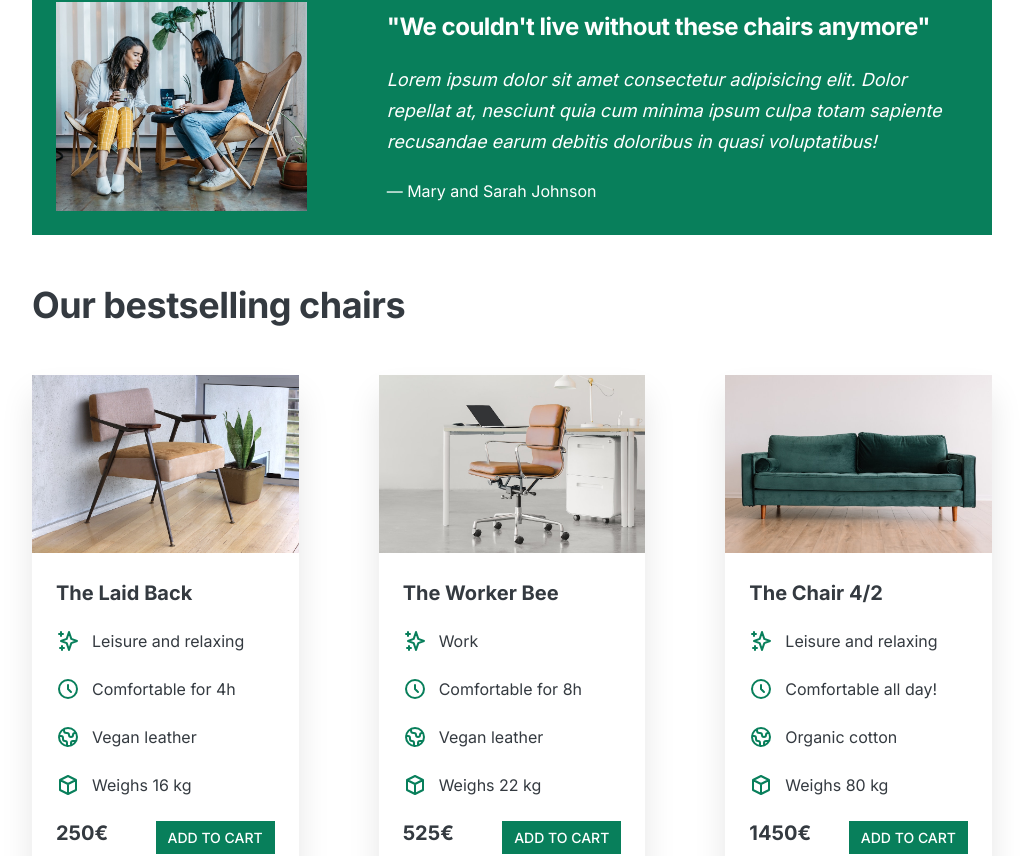
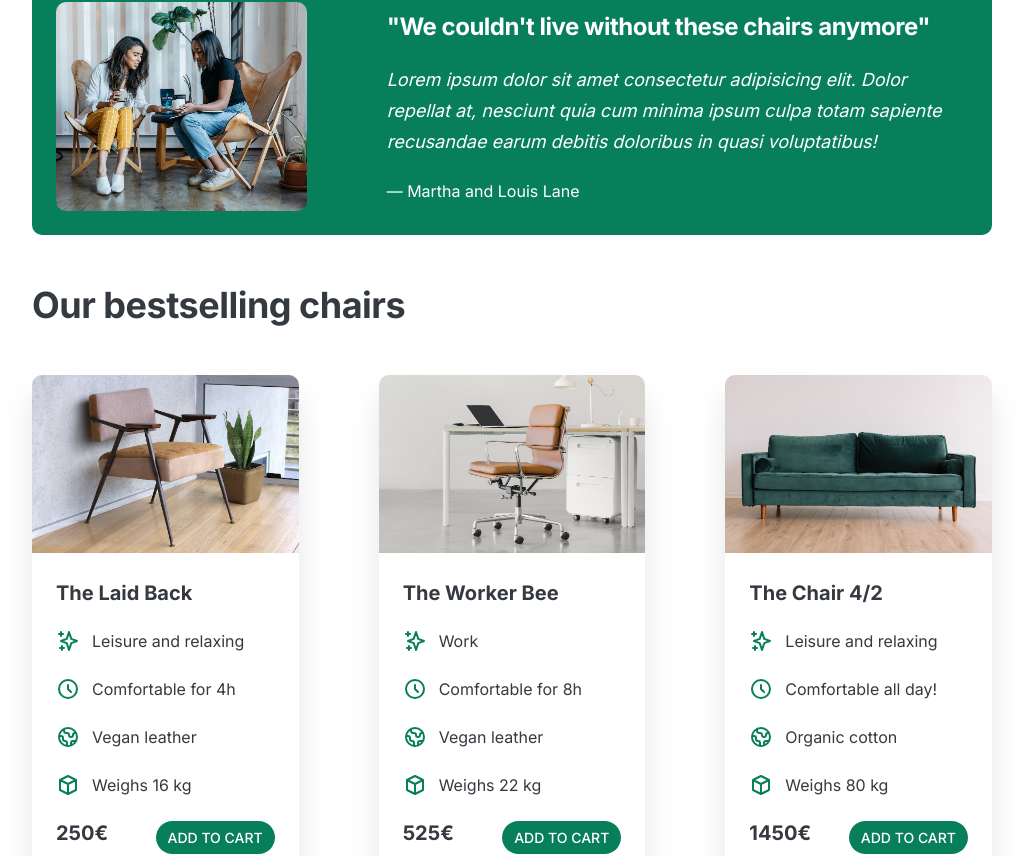
Before and after one commit to dskarthick97/html-css-javascript-learning-journey, a plain HTML site: page html_css_with_responsiveness/05-Web-design-rules/index.html in a window 1280 px wide. Shown: the part 912-1768 px from the top of the page, without its empty margins (128-1151 px from the left). Drawn offline with Linux system fonts and the light colour scheme.

Commit message:
Implement border-radius design rules

```diff
--- a/html_css_with_responsiveness/05-Web-design-rules/index.html
+++ b/html_css_with_responsiveness/05-Web-design-rules/index.html
@@ -115,7 +115,7 @@
               repellat at, nesciunt quia cum minima ipsum culpa totam sapiente
               recusandae earum debitis doloribus in quasi voluptatibus!
             </blockquote>
-            <p class="testimonial-author">&mdash; Mary and Sarah Johnson</p>
+            <p class="testimonial-author">&mdash; Martha and Louis Lane</p>
           </div>
         </div>
       </section>
--- a/html_css_with_responsiveness/05-Web-design-rules/style.css
+++ b/html_css_with_responsiveness/05-Web-design-rules/style.css
@@ -58,6 +58,7 @@ h2 {
   text-transform: uppercase;
   display: inline-block;
   font-weight: 500;
+  border-radius: 100px;
 }
 
 .btn:hover,
@@ -73,6 +74,10 @@ h2 {
 .btn--small {
   font-size: 14px;
   padding: 8px 12px;
+}
+
+img {
+  border-radius: 10px;
 }
 
 /* ------------------------ */
@@ -132,6 +137,7 @@ img {
   background-color: #087f5b;
   color: #fff;
   padding: 24px;
+  border-radius: 10px;
 }
 
 .testimonial-box {
@@ -154,6 +160,12 @@ img {
 /* CHAIRS */
 .chair {
   box-shadow: 0 20px 30px 0px rgb(0, 0, 0, 0.1);
+  border-radius: 10px;
+}
+
+.chair img {
+  border-bottom-left-radius: 0;
+  border-bottom-right-radius: 0;
 }
 
 .chair-box {
```
